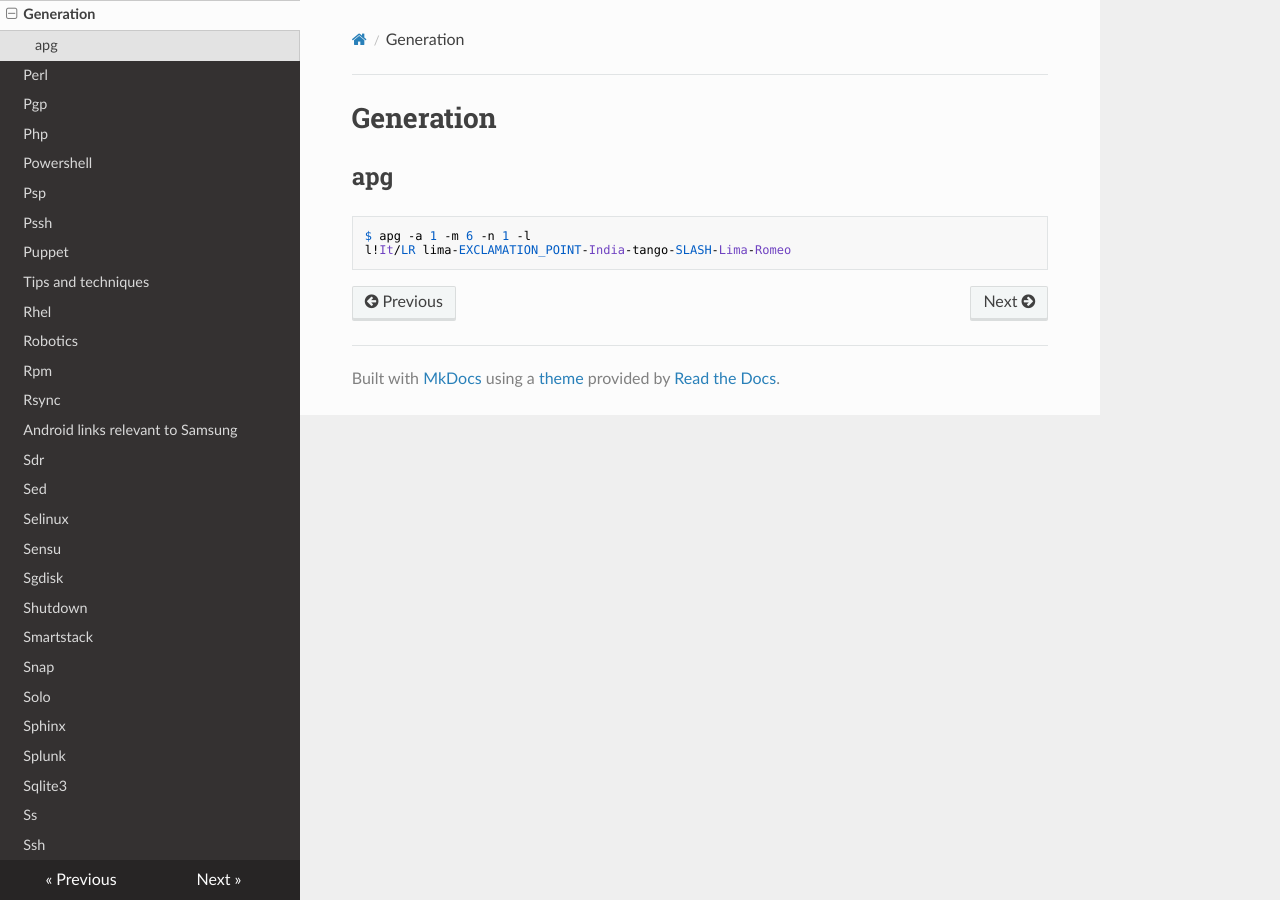
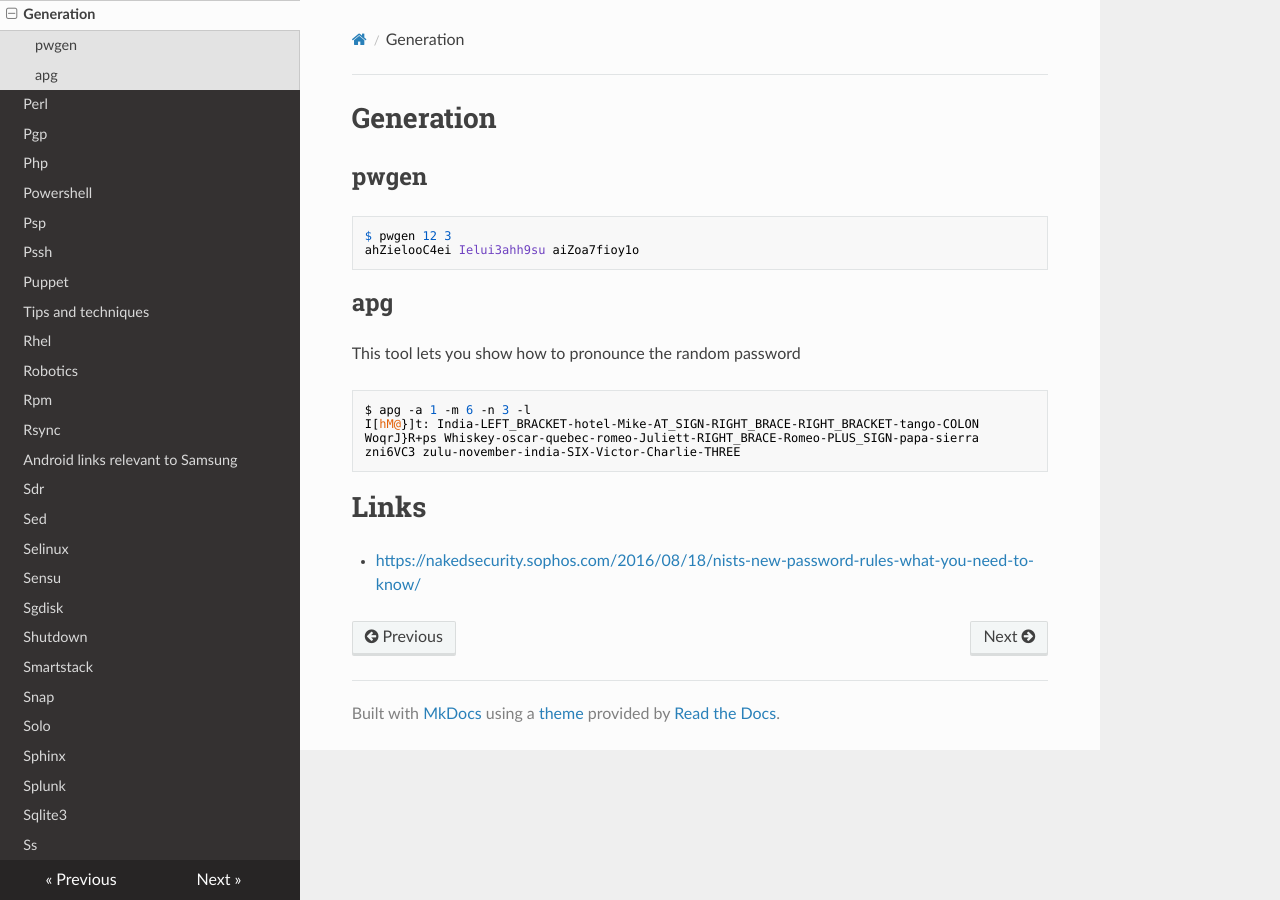
Before and after one commit to lando-cal/tech-notes, an MkDocs documentation site: the page built from docs/passwords.md, in a window 1280 px wide. Built offline with MkDocs 1.6.1, drawn with Linux system fonts in a browser that asks for light colours; nearby versions of some CDN libraries.

Commit message:
Link. Examples. pwgen.

````diff
--- a/docs/passwords.md
+++ b/docs/passwords.md
@@ -1,7 +1,23 @@
 # Generation
+
+## pwgen
+
+```
+$ pwgen 12 3
+ahZielooC4ei Ielui3ahh9su aiZoa7fioy1o
+```
+
 ## apg
 
+This tool lets you show how to pronounce the random password
+
 ```
-$ apg -a 1 -m 6 -n 1 -l
-l!It/LR lima-EXCLAMATION_POINT-India-tango-SLASH-Lima-Romeo
+$ apg -a 1 -m 6 -n 3 -l
+I[hM@}]t: India-LEFT_BRACKET-hotel-Mike-AT_SIGN-RIGHT_BRACE-RIGHT_BRACKET-tango-COLON
+WoqrJ}R+ps Whiskey-oscar-quebec-romeo-Juliett-RIGHT_BRACE-Romeo-PLUS_SIGN-papa-sierra
+zni6VC3 zulu-november-india-SIX-Victor-Charlie-THREE
 ```
+
+# Links
+
+- <https://nakedsecurity.sophos.com/2016/08/18/nists-new-password-rules-what-you-need-to-know/>
````
